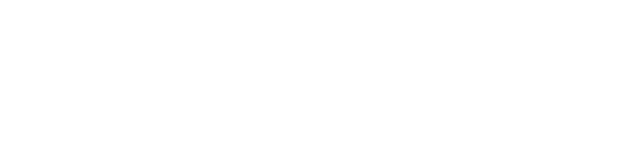
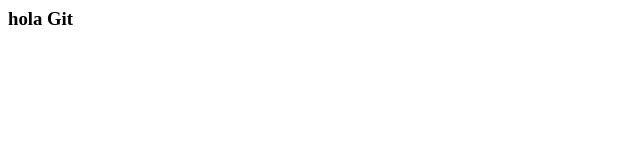
Before and after one commit to gastoResler-Siste/MaquetacionHtmlTp1, a plain HTML site: page index.html in a window 1280 px wide. Shown: the full height of the page, 0-640 px from the left. Drawn offline with Linux system fonts and the light colour scheme.

Commit message:
Update index.html

```diff
--- a/index.html
+++ b/index.html
@@ -1,13 +1,13 @@
 <html>
     <head>
-        <title> TP1 Maquetacion </title>
+        <title> TP1 Maquetacion en Git </title>
         <style>
 
         </style>
     </head>
 
     <body>
-        <h3></h3>
+        <h3>hola Git</h3>
 
 
     </body>
```
